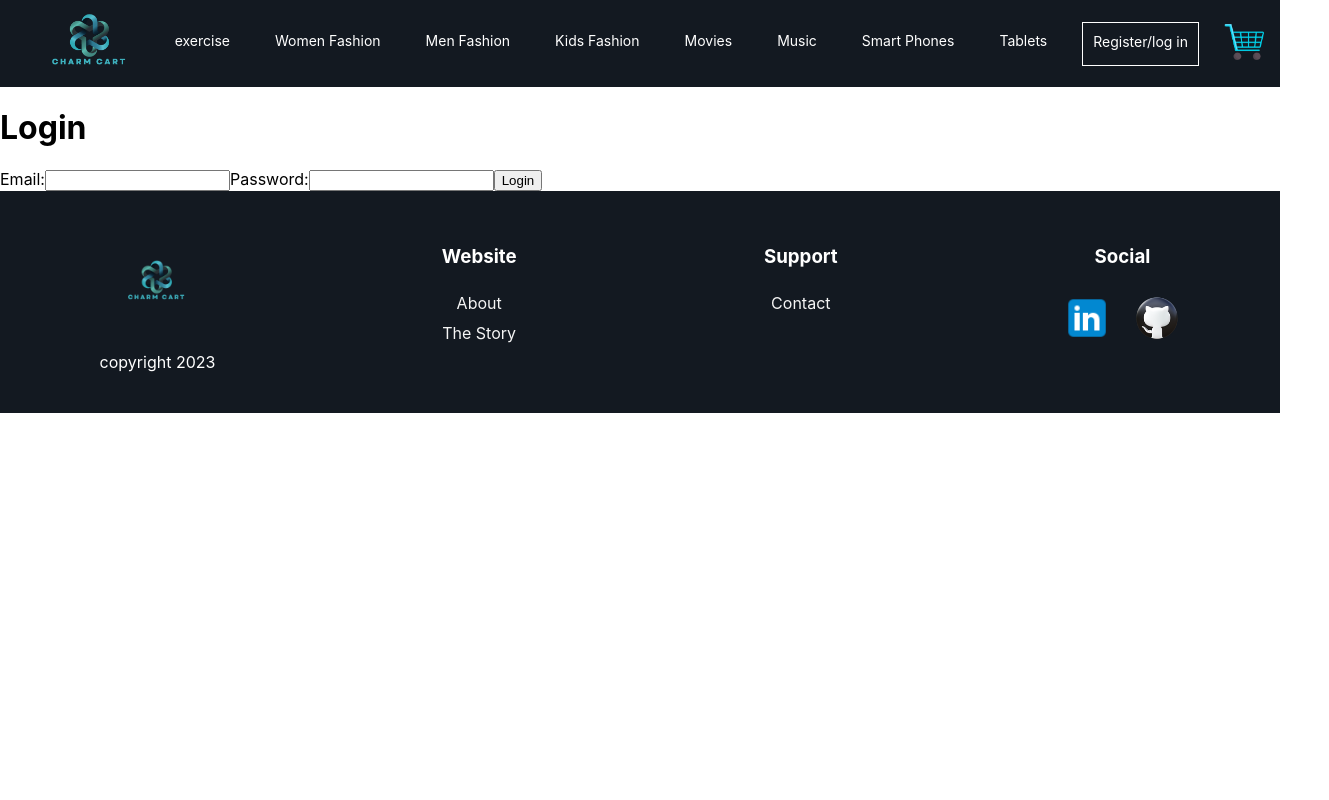
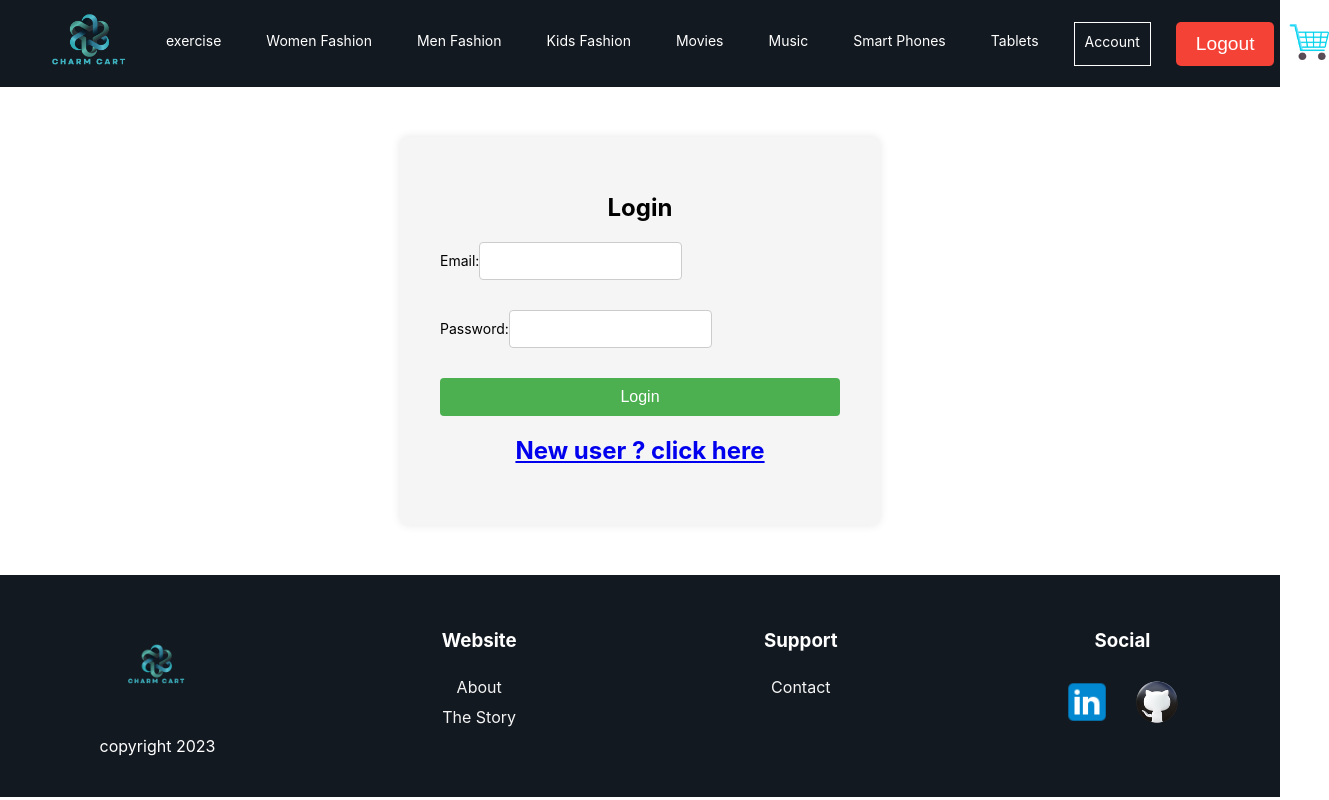
Before and after one commit to 10xXAhmedXx10/Charm-Cart, a React (Create React App) app: page /login in a window 1280 px wide. Shown: the whole page, 1329 px wide, since content can reach past the window. Built offline with nearby package versions, Linux system fonts and the light colour scheme; sample sign-in values are in the browser's storage.

Commit message:
fixing the login issue and a lot of other changes

```diff
--- a/src/App.css
+++ b/src/App.css
@@ -580,7 +580,7 @@ body, html {
 
 
 
-.gym-text p {
+.exercise-text p {
   font-size: 28px;
 text-align: center;
 
@@ -716,3 +716,129 @@ font-family: 'Nanum Myeongjo', serif;
   justify-content: space-between;
   margin-top: 10px;
 }
+
+
+
+.account-container {
+  display: flex;
+  flex-direction: column;
+  align-items: center;
+  justify-content: center;
+  height: 100vh;
+  background-color: #f7f7f7;
+}
+
+.dashboard {
+  font-size: 3em;
+  margin-bottom: 20px;
+  text-align: center;
+  color: #444;
+}
+
+.account-greeting {
+  font-size: 2em;
+  text-align: center;
+  color: #333;
+  margin-bottom: 20px;
+}
+
+.animated-name {
+  font-size:4em;
+  background-image: linear-gradient(45deg, #f06, #9f6, #f60, #9f6);
+  background-size: 200% auto;
+  color: #fff;
+  animation: gradient-animation 3s ease-in-out infinite;
+}
+
+@keyframes gradient-animation {
+  0% { background-position: 200% 0; }
+  100% { background-position: -200% 0; }
+}
+
+
+.logout {
+  font-size: 1.2em;
+  padding: 10px 20px;
+
+  border: none;
+  border-radius: 5px;
+  background-color: #f44336;
+  color: #ffffff;
+  cursor: pointer;
+  transition: background-color 0.3s ease-in-out;
+}
+
+.logout:hover {
+  background-color: #d32f2f;
+}
+
+
+.CharmCart-logo {
+
+  animation: rotateLogo 4s linear infinite;
+}
+
+@keyframes rotateLogo {
+  from {
+    transform: rotate(0deg);
+  }
+  to {
+    transform: rotate(360deg);
+  }
+}
+
+
+.login-container {
+  display: flex;
+  flex-direction: column;
+  align-items: center;
+  padding: 40px;
+  background-color: #f5f5f5;
+  border-radius: 8px;
+  margin: 50px auto;
+  width: 400px;
+  box-shadow: 0px 0px 10px rgba(0, 0, 0, 0.1);
+}
+
+.login-title {
+  font-size: 24px;
+  margin-bottom: 20px;
+}
+
+.error-message {
+  color: red;
+  margin-bottom: 10px;
+}
+
+.login-form {
+  display: flex;
+  flex-direction: column;
+  width: 100%;
+}
+
+.input-label {
+  font-size: 14px;
+  margin-bottom: 10px;
+}
+
+.input-field {
+  padding: 10px;
+  font-size: 14px;
+  margin-bottom: 20px;
+  border: 1px solid #ccc;
+  border-radius: 4px;
+}
+
+.login-button {
+  padding: 10px 20px;
+  font-size: 16px;
+  background-color: #4CAF50;
+  color: white;
+  border: none;
+  border-radius: 4px;
+  cursor: pointer;
+}
+
+.login-button:hover {
+  background-color: #45a049;
+}
--- a/src/App.js
+++ b/src/App.js
@@ -1,8 +1,11 @@
-import React from 'react';
+import React, { useState, useEffect } from 'react';
+
 import { BrowserRouter as Router, Route, Routes, Navigate } from 'react-router-dom';
 
+
+
 import Home from "./pages/Home"
-
+import Account from './components/Account'
 import Womenfashion from './pages/Womenfashion';
 import Books from "./pages/Books"
 import Contact from './footer/Contact'
@@ -35,10 +38,42 @@ import "./App.css"
 
 
 function App() {
+    const [userName, setUserName] = useState('');
+
+    useEffect(() => {
+
+        const storedUserName = localStorage.getItem('username');
+
+        if (storedUserName) {
+
+
+
+
+
+            setUserName(storedUserName);
+        }
+    }, []);
+
+    const handleSetUserName = (name) => {
+        localStorage.setItem('username', name);
+        setUserName(name);
+    };
+
+
+const handleLogout = () => {
+
+    localStorage.removeItem('username');
+
+    setUserName('');
+};
+
     return (
         <Router>
-            <Navbar />
+            <Navbar userName={userName} onLogout={handleLogout} />
             <Routes>
+            <Route path="/account" element={<Account name={userName} />} />
+                <Route path='/login' element={<Login onLogin={handleSetUserName} />} />
+
                 <Route path='contact' element={<Contact />} />
                 <Route path='Whereto' element={<Whereto />} />
                 <Route path='Challenges' element={<Challenges />} />
@@ -47,7 +82,7 @@ function App() {
                 <Route path='/Thestory' element={<Thestory />} />
                 <Route path='/Thestorypage' element={<Thestorypage />} />
                 <Route path="/" element={<Navigate to="/Home" />} />
-                <Route path='/login' element={<Login />} />
+
                 <Route path='/registerorlog' element={<Registerorlog />} />
                 <Route path="/userregistration" element={<Userregistration />} />
                 <Route path='/businessregistration' element={<Businessregistration />} />
--- /dev/null
+++ b/src/components/Account.jsx
@@ -0,0 +1,27 @@
+import React from 'react';
+
+
+function Account({ name }) {
+  return (
+    <div className="account-container">
+      <div>
+        <h1 className="dashboard">Dashboard</h1>
+      </div>
+      <div>
+        <h1 className="account-greeting">Welcome back</h1>
+      </div>
+      <div className="animated-name">
+        {name}
+      </div>
+
+
+      <div class="CharmCart-logo-container">
+  <img src="/assets/images/CharmCartlogo.png" class="CharmCart-logo" alt="CharmCart Logo" />
+</div>
+
+
+    </div>
+  );
+}
+
+export default Account;
--- a/src/components/Login.jsx
+++ b/src/components/Login.jsx
@@ -2,11 +2,12 @@ import React, { useState } from 'react';
 import axios from 'axios';
 import { useNavigate } from 'react-router-dom';
 
-function LoginPage() {
+function LoginPage({ onLogin }) {
   const [email, setEmail] = useState('');
   const [password, setPassword] = useState('');
   const [errorMessage, setErrorMessage] = useState('');
   const navigate = useNavigate();
+
 
   const handleSubmit = async (event) => {
     event.preventDefault();
@@ -17,29 +18,32 @@ function LoginPage() {
 
         if (response.status === 200) {
             localStorage.setItem('token', response.data.token);
+            onLogin(response.data.name);
             navigate('/home');
         }
     } catch (error) {
-      alert('Invalid email or password');
+        alert('Please check your email and password.');
         console.error(error);
     }
 };
-
 return (
+  <div className="login-container">
+    <h1 className="login-title">Login</h1>
+    {errorMessage && <p className="error-message">{errorMessage}</p>}
+    <form className="login-form" onSubmit={handleSubmit}>
+      <label className="input-label">
+        Email:
+        <input type="email" value={email} onChange={e => setEmail(e.target.value)} required className="input-field" />
+      </label>
+      <label className="input-label">
+        Password:
+        <input type="password" value={password} onChange={e => setPassword(e.target.value)} required className="input-field" />
+      </label>
+      <button type="submit" className="login-button">Login</button>
+    </form>
     <div>
-      <h1>Login</h1>
-      {errorMessage && <p style={{ color: 'red' }}>{errorMessage}</p>}
-      <form onSubmit={handleSubmit}>
-        <label>
-          Email:
-          <input type="email" value={email} onChange={e => setEmail(e.target.value)} required />
-        </label>
-        <label>
-          Password:
-          <input type="password" value={password} onChange={e => setPassword(e.target.value)} required />
-        </label>
-        <button type="submit">Login</button>
-      </form>
+      <h2><a href="/registerorlog">New user ? click here</a></h2>
+    </div>
   </div>
 );
 }
--- a/src/components/Navbar.jsx
+++ b/src/components/Navbar.jsx
@@ -1,14 +1,22 @@
 import React, { useState } from 'react';
-import { NavLink } from 'react-router-dom';
-import "../App.css";
 
-const Navbar = () => {
+import { NavLink, useNavigate } from 'react-router-dom';
+
+
+const Navbar = ({ onLogout, userName }) => {
   const [isOpen, setIsOpen] = useState(false);
 
   const closeMenu = () => {
     setIsOpen(false);
   };
 
+  const navigate = useNavigate();
+
+  const handleLogout = () => {
+    onLogout();
+    closeMenu();
+    navigate('/login');
+  };
 
   return (
     <nav className="navbar">
@@ -45,13 +53,32 @@ const Navbar = () => {
           <NavLink exact to="/tablets" activeClassName="active" className="nav-link" onClick={closeMenu} >
           Tablets
           </NavLink>
-          <NavLink exact to="/registerorlog" activeClassName="active" className="nav-link-special" onClick={closeMenu} >
-            Register/log in
+
+
+          {userName ? (
+
+          <>
+            <NavLink exact to="/account" activeClassName="active" className="nav-link-special" onClick={closeMenu}>
+            Account
           </NavLink>
+          <button className="logout" onClick={handleLogout}>
+            Logout
+          </button>
+        </>
+        ) : (
 
+          <NavLink exact to="/registerorlog" activeClassName="active" className="nav-link-special" onClick={closeMenu}>
+          Register/log in
+        </NavLink>
+      )}
+
+
+
+      {userName && (
           <NavLink exact to="/cart" activeClassName="active" className="" onClick={closeMenu}>
-          <img src="/assets/images/cart.png" height={"40px"} alt="shopping cart" />
-        </NavLink>
+            <img src="/assets/images/cart.png" height={"40px"} alt="shopping cart" />
+          </NavLink>
+          )}
         </div>
     </nav>
   );
```
Also changed, not shown: public/assets/images/CharmCartlogo.png (added). Lines whose indentation alone changed are shown as unchanged.
